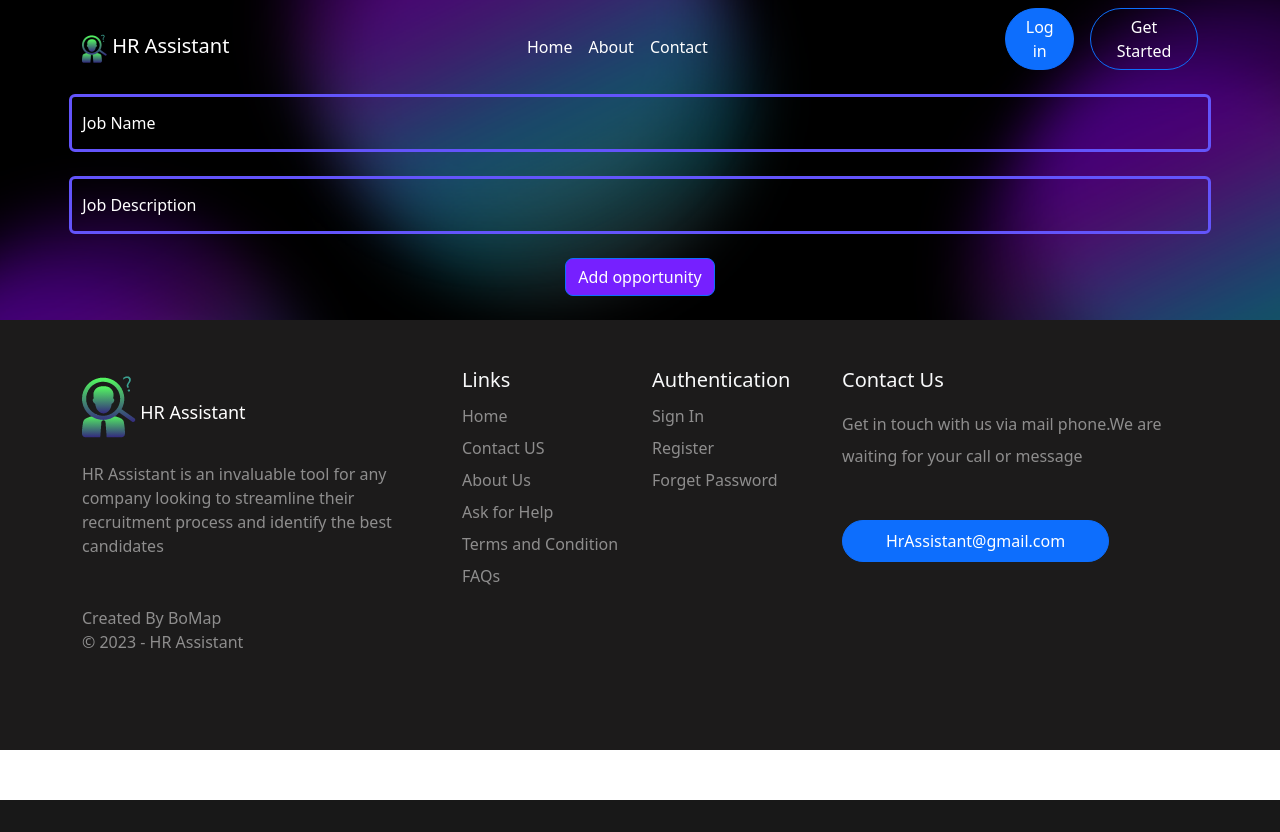
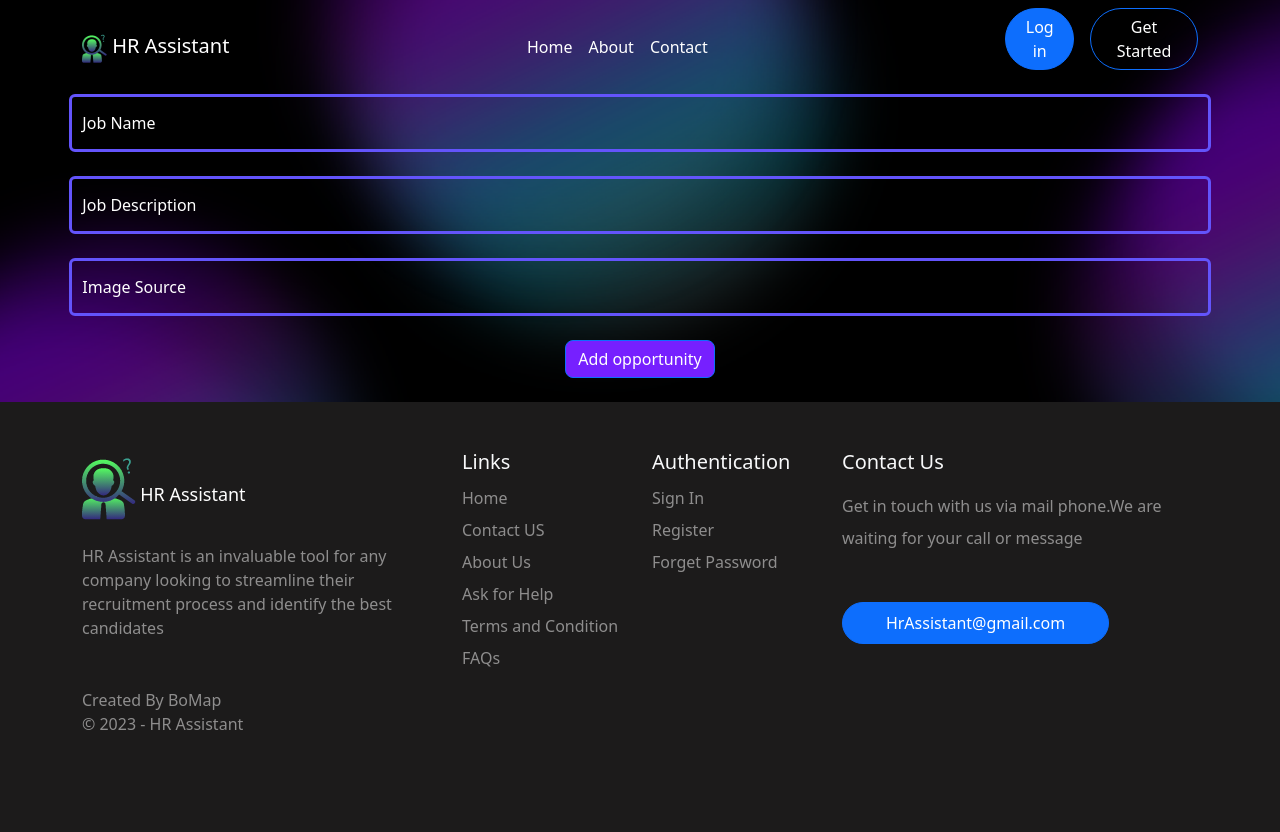
Before and after one commit to MaarkNassef/GraduationProject, a Flask app: page /addOpportunity in a window 1280 px wide. Before the commit the page ends 800 px from the top, so only its background shows below. Run offline with Flask 3, Linux system fonts and the light colour scheme; some libraries are stand-ins or nearby versions.

Commit message:
update on add job oppurtunity

```diff
--- a/app.py
+++ b/app.py
@@ -60,6 +60,7 @@ def addJob():
     else:
         jobName = request.form['jobName']
         jobDescription = request.form['jobDescription']
-        if(jobName!="" and jobDescription!=""):
-            addJobOpportunity(session['ID'],jobName,jobDescription)
+        imageSource=request.form['imageSource']
+        if(jobName!="" and jobDescription!="" and imageSource!=""):
+            addJobOpportunity(session['ID'],jobName,jobDescription,imageSource)
             return redirect(url_for('home'))
--- a/database.py
+++ b/database.py
@@ -30,7 +30,7 @@ def getHrJobOpportunity(id):
     return result
 
 
-def addJobOpportunity(user_id,job_name,job_description):
+def addJobOpportunity(user_id,job_name,job_description,image):
     cursor = conn.cursor()
-    cursor.execute('insert into job(userid,jobname,description,active) values(%s, %s,%s, %s)',(user_id,job_name,job_description, 1))
+    cursor.execute('insert into job(userid,jobname,description,active) values(%s, %s,%s, %s, %s)',(user_id,job_name,job_description, 1,image))
     conn.commit()
--- a/templates/addOpportunities.html
+++ b/templates/addOpportunities.html
@@ -14,6 +14,12 @@
                 placeholder="Enter Job Description..." required>
             <label for="jobDescription" class="text-white">Job Description</label>
         </div>
+        <div class="form-floating mb-4 mx-3">
+            <input type="text" class="form-control bg-transparent text-white" id="imageSource"
+                name="imageSource" style="border-color: #6354FB; border-width: 3px;"
+                placeholder="Enter Image Source..." required>
+            <label for="jobDescription" class="text-white">Image Source</label>
+        </div>
         <div class="text-center mb-4">
             <button type="submit" class="btn btn-primary rounded-3"
                 style="background-color: #7620FF">Add opportunity</button>
```
